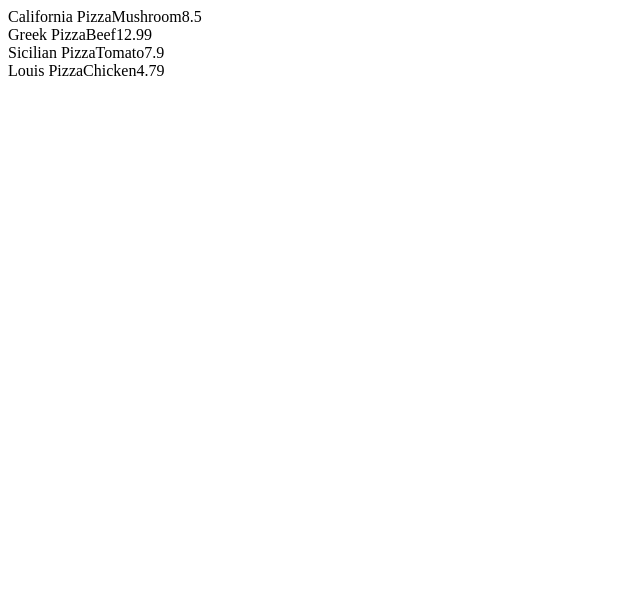
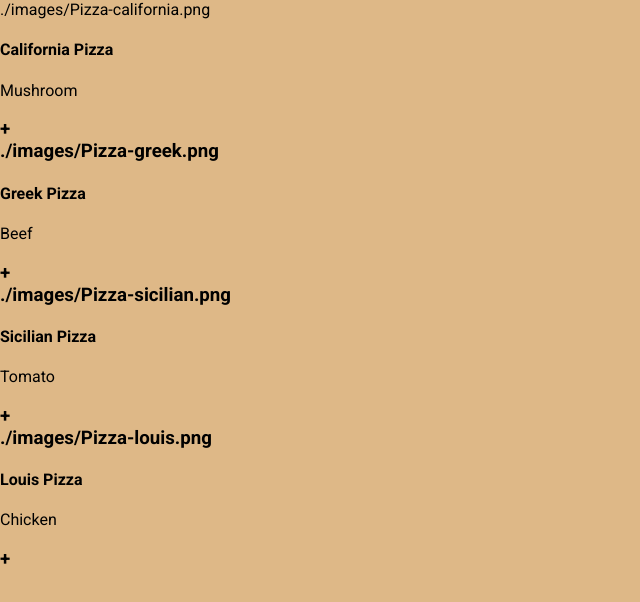
Before and after one commit to nboyaroca/P03-PizzaPlanet, a plain HTML site: page src/indextest.html in a window 1280 px wide. Shown: the whole page, without its empty margins (0-640 px from the left). Drawn offline with Linux system fonts and the light colour scheme; files that its build step writes are made by us from their sources; files whose address does not match are found by name.

Commit message:
reorder folders

```diff
--- a/indextest.html
+++ b/src/indextest.html
@@ -5,6 +5,7 @@
     <meta http-equiv="X-UA-Compatible" content="IE=edge">
     <meta name="viewport" content="width=device-width, initial-scale=1.0">
     <title>Document</title>
+    <link rel="stylesheet" href="style.css">
 </head>
 <body>
     <div id="app">
--- a/index.js
+++ b/src/scripts/index.js
@@ -67,7 +67,8 @@ let html=''
 
 
 for (let i = 0; i <menu.length; i++) {
-    html += menu[i].name + menu[i].ingredient + menu[i].price + '<br>';
+    html += menu[i].image + '<h4 class="namepizza">' + menu[i].name + '</h4>' + '<p class="incredient">' + menu[i].ingredient + '</p>' + '<h3 class="prize>' + menu[i].price + '</h3>' + '<div>' + '<button class="addbutton">+</button>' + '</div>' + '<br>';
+
 }
 
 let app = document.querySelector('#app')
```
Also changed, not shown: src/checkout.html (renamed from checkout.html), src/index.html (renamed from index.html), src/styles/style.css (renamed from style.css).
